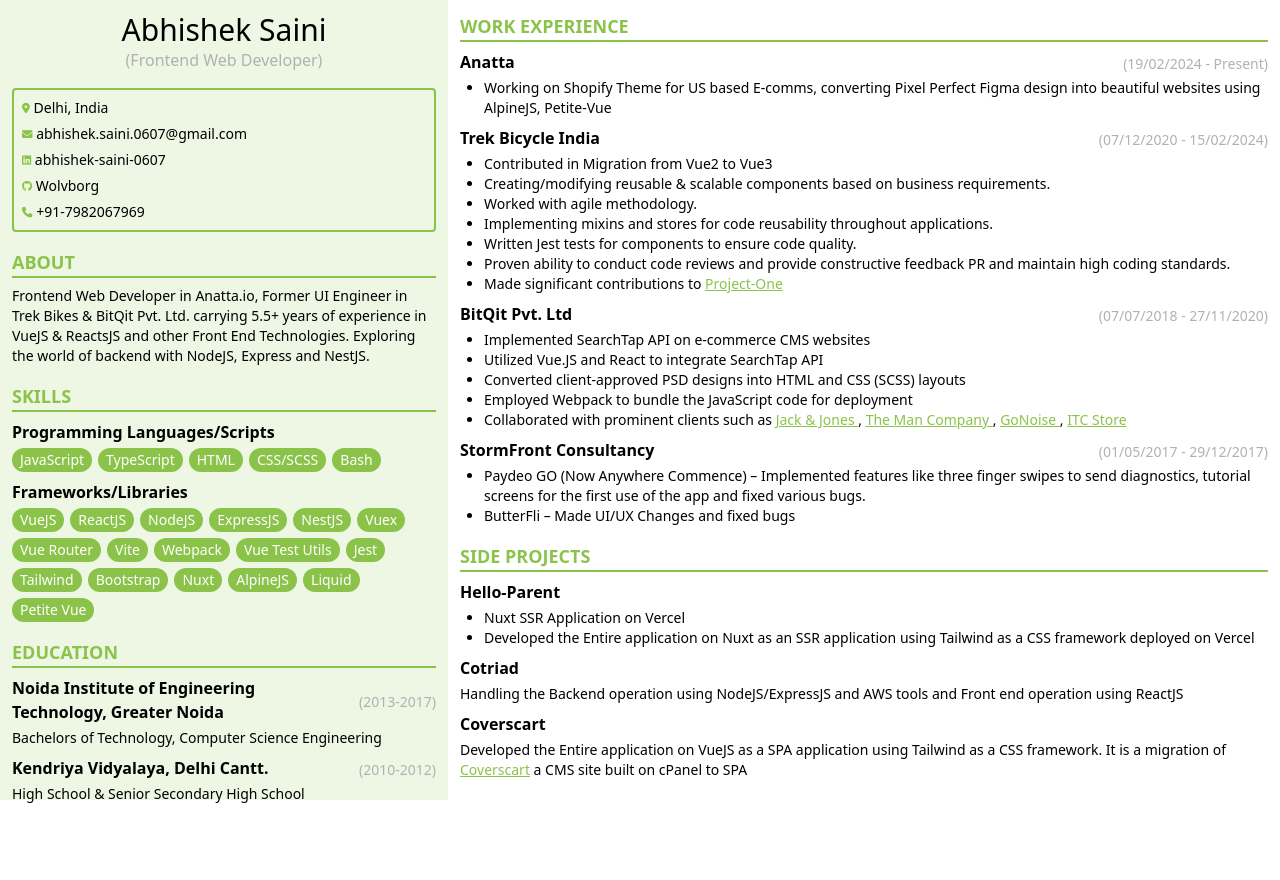
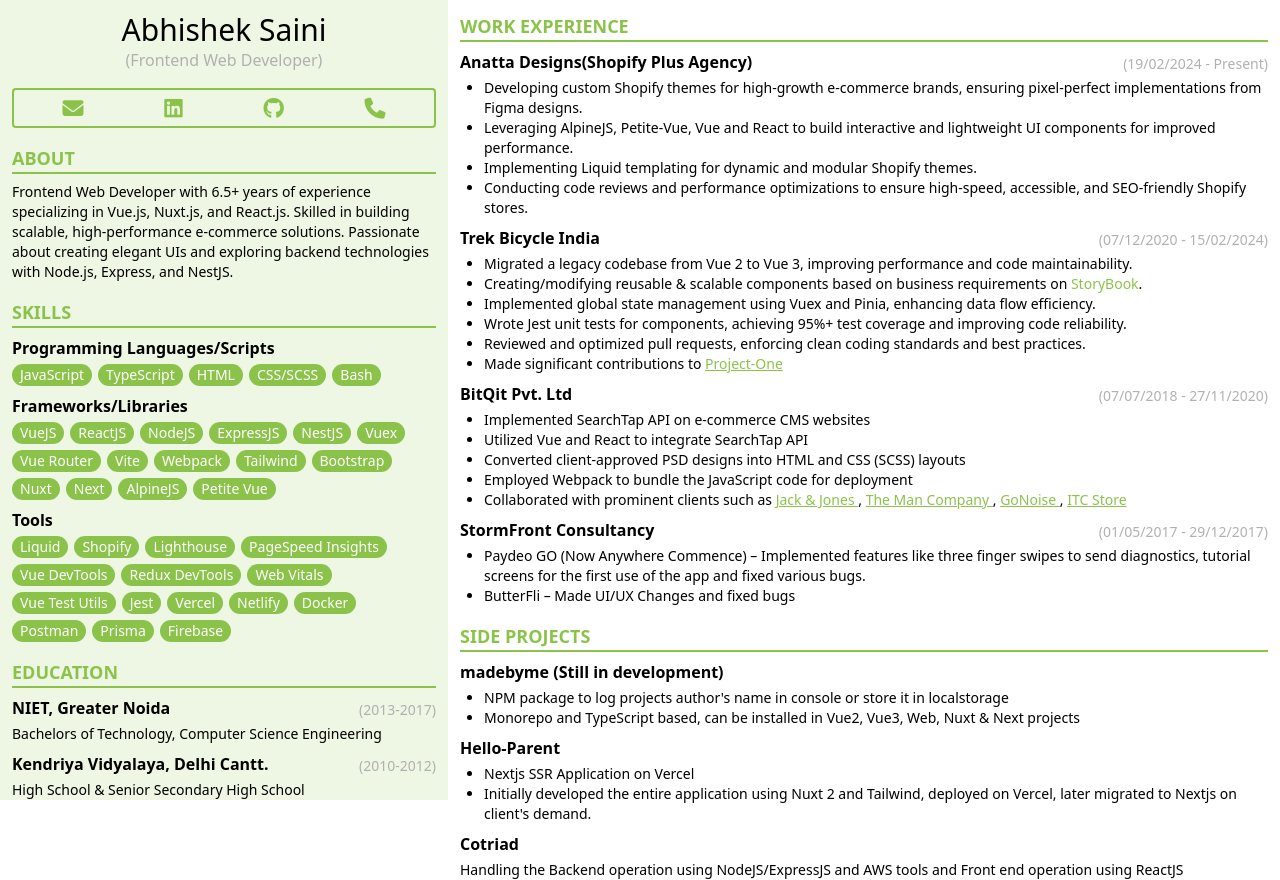
Before and after one commit to Wolvborg/resume, a Vue app: page / in a window 1280 px wide. Before the commit the page ends 804 px from the top, so only its background shows below. Built offline with nearby package versions, Linux system fonts and the light colour scheme; the HTML template or start-up script is replaced by a standard one.

Commit message:
Updated Resume 2025 v1.0

```diff
--- a/src/App.vue
+++ b/src/App.vue
@@ -16,14 +16,30 @@
     'Vue Router',
     'Vite',
     'Webpack',
-    'Vue Test Utils',
-    'Jest',
     'Tailwind',
     'Bootstrap',
     'Nuxt',
+    'Next',
     'AlpineJS',
+    'Petite Vue',
+  ]);
+
+  const tool = ref([
     'Liquid',
-    'Petite Vue',
+    'Shopify',
+    'Lighthouse',
+    'PageSpeed Insights',
+    'Vue DevTools',
+    'Redux DevTools',
+    'Web Vitals',
+    'Vue Test Utils',
+    'Jest',
+    'Vercel',
+    'Netlify',
+    'Docker',
+    'Postman',
+    'Prisma',
+    'Firebase',
   ]);
 </script>
 
@@ -35,32 +51,28 @@
         <p class="sub-title">(Frontend Web Developer)</p>
       </div>
 
-      <div
-        class="border-2 p-2 border-primary rounded text-sm flex flex-col gap-1.5 font-medium mb-4"
-      >
-        <a href="https://maps.app.goo.gl/2GLnkxiw2hAequ8F7">
-          <i class="fa-solid fa-location-dot fa-xs text-primary"></i> Delhi, India
-        </a>
+      <div class="border-2 p-2 border-primary rounded text-sm flex justify-around mb-4">
         <a href="mailto:abhishek.saini.0607@gmail.com">
-          <i class="fa-solid fa-envelope fa-xs text-primary"></i> abhishek.saini.0607@gmail.com
+          <i class="fa-solid fa-envelope fa-xl text-primary"></i>
         </a>
         <a href="https://www.linkedin.com/in/abhishek-saini-0607/">
-          <i class="fa-brands fa-linkedin fa-xs text-primary"></i> abhishek-saini-0607
+          <i class="fa-brands fa-linkedin fa-xl text-primary"></i>
         </a>
         <a href="https://github.com/Wolvborg">
-          <i class="fa-brands fa-github fa-xs text-primary"></i> Wolvborg
+          <i class="fa-brands fa-github fa-xl text-primary"></i>
         </a>
         <a href="tel:+917982067969">
-          <i class="fa-solid fa-phone fa-xs text-primary"></i> +91-7982067969
+          <i class="fa-solid fa-phone fa-xl text-primary"></i>
         </a>
       </div>
 
       <div class="mb-4">
         <section-title>About</section-title>
         <p class="content">
-          Frontend Web Developer in Anatta.io, Former UI Engineer in Trek Bikes & BitQit Pvt. Ltd.
-          carrying 5.5+ years of experience in VueJS & ReactsJS and other Front End Technologies.
-          Exploring the world of backend with NodeJS, Express and NestJS.
+          Frontend Web Developer with 6.5+ years of experience specializing in Vue.js, Nuxt.js, and
+          React.js. Skilled in building scalable, high-performance e-commerce solutions. Passionate
+          about creating elegant UIs and exploring backend technologies with Node.js, Express, and
+          NestJS.
         </p>
       </div>
 
@@ -75,15 +87,18 @@
           <heading>Frameworks/Libraries</heading>
           <tags :tags="libs" />
         </div>
+
+        <div class="mb-2">
+          <heading>Tools</heading>
+          <tags :tags="tool" />
+        </div>
       </div>
 
       <div>
         <section-title>Education</section-title>
         <div class="mb-2">
           <heading>
-            <a href="https://www.niet.co.in/">
-              Noida Institute of Engineering Technology, Greater Noida
-            </a>
+            <a href="https://www.niet.co.in/"> NIET, Greater Noida </a>
             <template #extra>(2013-2017)</template>
           </heading>
           <p class="content">Bachelors of Technology, Computer Science Engineering</p>
@@ -104,13 +119,22 @@
 
         <div class="mb-2">
           <heading>
-            <a href="https://anatta.io/"> Anatta </a>
+            <a href="https://anatta.io/"> Anatta Designs(Shopify Plus Agency)</a>
             <template #extra>(19/02/2024 - Present)</template>
           </heading>
           <ul class="content list-disc pl-6">
             <li>
-              Working on Shopify Theme for US based E-comms, converting Pixel Perfect Figma design
-              into beautiful websites using AlpineJS, Petite-Vue
+              Developing custom Shopify themes for high-growth e-commerce brands, ensuring
+              pixel-perfect implementations from Figma designs.
+            </li>
+            <li>
+              Leveraging AlpineJS, Petite-Vue, Vue and React to build interactive and lightweight UI
+              components for improved performance.
+            </li>
+            <li>Implementing Liquid templating for dynamic and modular Shopify themes.</li>
+            <li>
+              Conducting code reviews and performance optimizations to ensure high-speed,
+              accessible, and SEO-friendly Shopify stores.
             </li>
           </ul>
         </div>
@@ -121,16 +145,25 @@
             <template #extra>(07/12/2020 - 15/02/2024)</template>
           </heading>
           <ul class="content list-disc pl-6">
-            <li>Contributed in Migration from Vue2 to Vue3</li>
             <li>
-              Creating/modifying reusable & scalable components based on business requirements.
+              Migrated a legacy codebase from Vue 2 to Vue 3, improving performance and code
+              maintainability.
             </li>
-            <li>Worked with agile methodology.</li>
-            <li>Implementing mixins and stores for code reusability throughout applications.</li>
-            <li>Written Jest tests for components to ensure code quality.</li>
             <li>
-              Proven ability to conduct code reviews and provide constructive feedback PR and
-              maintain high coding standards.
+              Creating/modifying reusable & scalable components based on business requirements on
+              <span class="text-primary">StoryBook</span>.
+            </li>
+            <li>
+              Implemented global state management using Vuex and Pinia, enhancing data flow
+              efficiency.
+            </li>
+            <li>
+              Wrote Jest unit tests for components, achieving 95%+ test coverage and improving code
+              reliability.
+            </li>
+            <li>
+              Reviewed and optimized pull requests, enforcing clean coding standards and best
+              practices.
             </li>
             <li>
               Made significant contributions to
@@ -151,7 +184,7 @@
           </heading>
           <ul class="content list-disc pl-6">
             <li>Implemented SearchTap API on e-commerce CMS websites</li>
-            <li>Utilized Vue.JS and React to integrate SearchTap API</li>
+            <li>Utilized Vue and React to integrate SearchTap API</li>
             <li>Converted client-approved PSD designs into HTML and CSS (SCSS) layouts</li>
             <li>Employed Webpack to bundle the JavaScript code for deployment</li>
             <li>
@@ -190,13 +223,28 @@
 
         <div class="mb-2">
           <heading>
+            <a href="https://www.npmjs.com/package/madebyme"> madebyme </a>(Still in development)
+          </heading>
+          <ul class="content list-disc pl-6">
+            <li>
+              NPM package to log projects author's name in console or store it in localstorage
+            </li>
+            <li>
+              Monorepo and TypeScript based, can be installed in Vue2, Vue3, Web, Nuxt & Next
+              projects
+            </li>
+          </ul>
+        </div>
+
+        <div class="mb-2">
+          <heading>
             <a href="https://www.helloparent.com/"> Hello-Parent </a>
           </heading>
           <ul class="content list-disc pl-6">
-            <li>Nuxt SSR Application on Vercel</li>
+            <li>Nextjs SSR Application on Vercel</li>
             <li>
-              Developed the Entire application on Nuxt as an SSR application using Tailwind as a CSS
-              framework deployed on Vercel
+              Initially developed the entire application using Nuxt 2 and Tailwind, deployed on
+              Vercel, later migrated to Nextjs on client's demand.
             </li>
           </ul>
         </div>
@@ -205,23 +253,9 @@
           <heading>
             <a href="https://www.cotriad.ai/"> Cotriad </a>
           </heading>
-          <p></p>
           <p class="content">
             Handling the Backend operation using NodeJS/ExpressJS and AWS tools and Front end
             operation using ReactJS
-          </p>
-        </div>
-
-        <div class="mb-2">
-          <heading>
-            <a href="https://stayclassic.in/"> Coverscart </a>
-          </heading>
-          <p></p>
-          <p class="content">
-            Developed the Entire application on VueJS as a SPA application using Tailwind as a CSS
-            framework. It is a migration of
-            <a class="text-primary underline" href="https://www.coverscart.com/">Coverscart</a> a
-            CMS site built on cPanel to SPA
           </p>
         </div>
       </div>
--- a/src/components/tags.vue
+++ b/src/components/tags.vue
@@ -1,7 +1,7 @@
 <template>
   <div class="flex flex-wrap gap-1.5">
     <span
-      class="inline-block py-0.5 px-2 text-white bg-primary rounded-xl text-sm"
+      class="inline-block py-px px-2 text-white bg-primary rounded-xl text-sm"
       v-for="(tag, index) in tags"
       :key="index"
       >{{ tag }}</span
```
